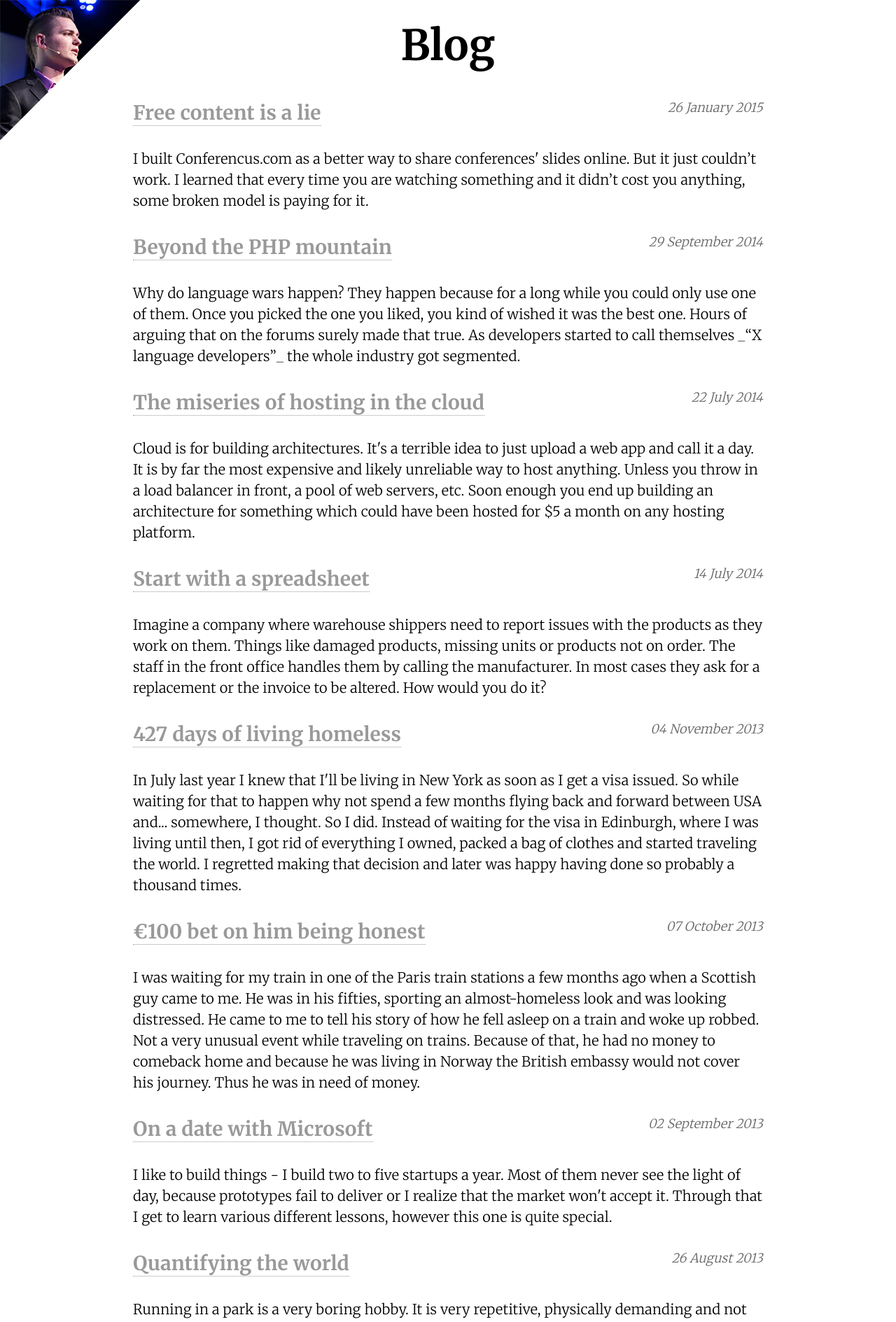
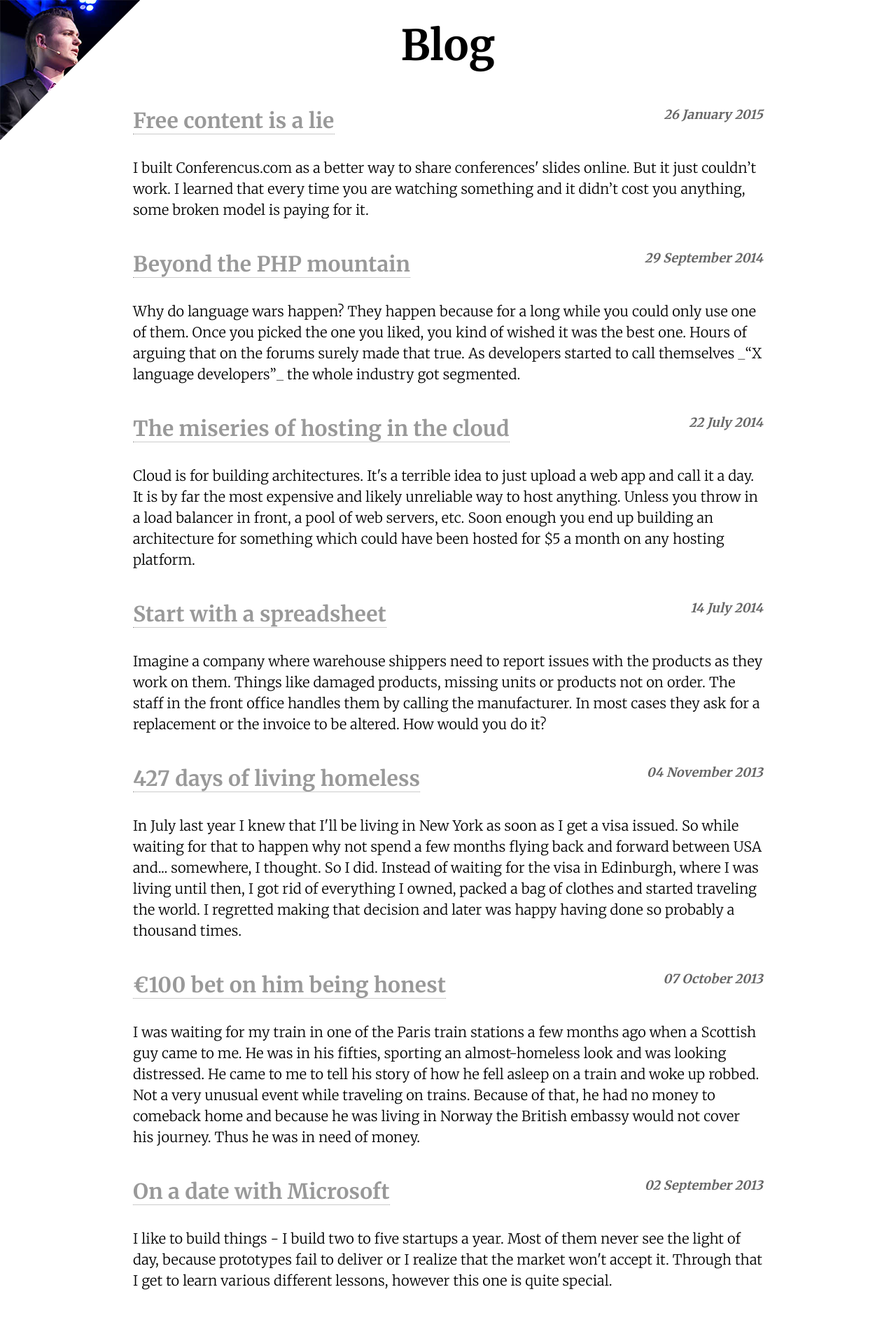
Before and after one commit to juokaz/juokaz.com, a Jekyll site: the page built from blog/index.html, in a window 1280 px wide. Shown: the top 1889 px of the page at 70% size. Built offline with Jekyll 4.4.1, drawn with Linux system fonts in a browser that asks for light colours.

Commit message:
Render blog list better on mobile

```diff
--- a/blog/index.html
+++ b/blog/index.html
@@ -10,10 +10,11 @@
 {% for post in site.posts %}
 <div class="postPreview">
     <header>
-        <h1><a href="{{ post.url }}">{{ post.title }}</a></h1>
-        <time datetime="{{ post.date | date: '%Y-%m-%d' }}">
-            {{ post.date | date: '%d %B %Y' }}
-        </time>
+        <h2><a href="{{ post.url }}">{{ post.title }}</a>
+            <time datetime="{{ post.date | date: '%Y-%m-%d' }}">
+                {{ post.date | date: '%d %B %Y' }}
+            </time>
+        </h2>
     </header>
     <article>
         {{ post.excerpt }}
--- a/internal.css
+++ b/internal.css
@@ -22,11 +22,10 @@
 .footer nav ul { margin: 0; padding: 0; list-style: none; }
 .footer nav ul li { display: inline; margin: 0 6px; padding: 0; }
 
-time { color: #666; font-size: 18px; font-style: italic; margin-left: 10px; }
-header time { display: block; }
+time { color: #666; font-size: 18px; font-style: italic; }
+header > time { display: block; }
 .postPreview { margin: 30px 0; }
 .postPreview > header { margin: 5px 0; }
-.postPreview > header > h1 { display: inline; font-size: 28px; }
 .postPreview time { float: right; }
 article { margin: 30px 0 0 0; }
 article > header { margin: 15px 0; }
@@ -70,7 +69,7 @@
 
 @media (max-width: 767px) {
     body { font-size: 16px; }
-    h3 span { float: none; display: block; }
+    h3 span, .postPreview time { float: none; display: block; }
     section > header { margin-top: 180px; }
     h1 { font-size: 40px; }
     h2 { font-size: 25px; }
```
Also changed, not shown: _layouts/post.html (line endings or trailing spaces).
